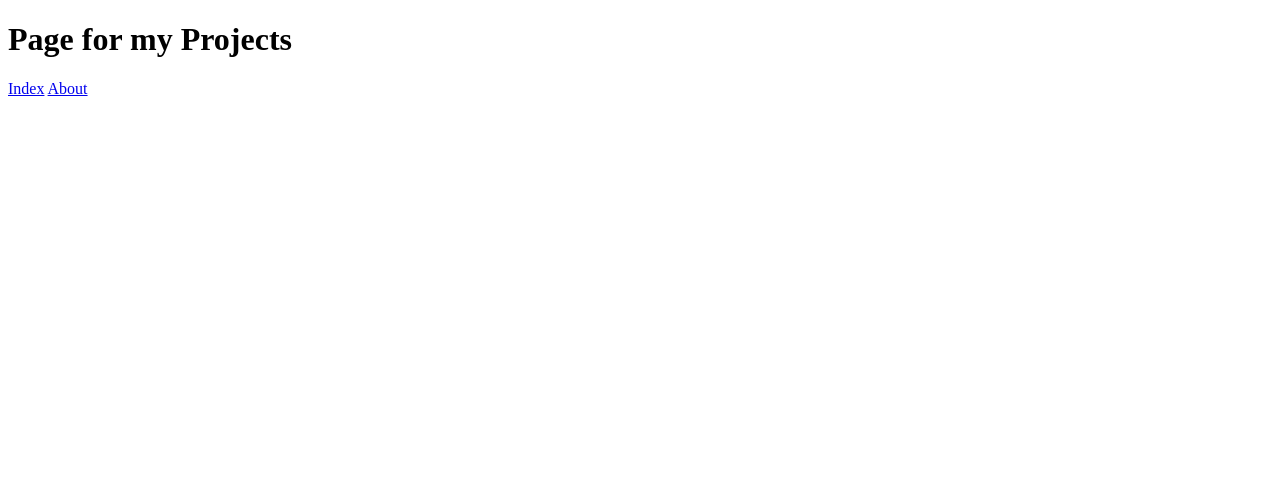
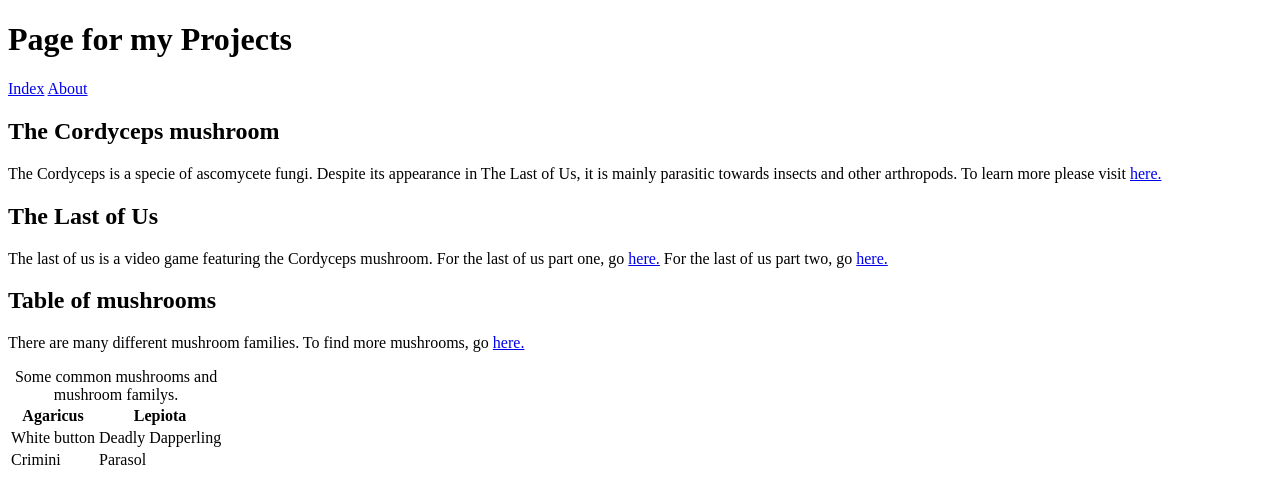
Before and after one commit to ddawg9/cosc219-site, a plain HTML site: page projects.html in a window 1280 px wide. Drawn offline with Linux system fonts and the light colour scheme.

Commit message:
Finished up with the projects page.

```diff
--- a/projects.html
+++ b/projects.html
@@ -15,7 +15,50 @@
     </header>
 
     <main>
+        <article>
+            <h2>The Cordyceps mushroom</h2>
+            <p>The Cordyceps is a specie of ascomycete fungi.
+                Despite its appearance in The Last of Us, it is mainly parasitic
+            towards insects and other arthropods. To learn more please visit
+            <a href="https://en.wikipedia.org/wiki/Cordyceps" target="_blank" rel="noopener">here.</a>
+        </p>
+        </article>
 
+        <article>
+            <h2>The Last of Us</h2>
+            <p>
+                The last of us is a video game featuring the Cordyceps mushroom. For the last of us part one, go
+                <a href="https://en.wikipedia.org/wiki/The_Last_of_Us_Part_I" target="_blank" rel="noopener">here.</a>
+                For the last of us part two, go <a href="https://en.wikipedia.org/wiki/The_Last_of_Us_Part_II" target="_blank" rel="noopener">here.</a>
+            </p>
+        </article>
+
+        <article>
+            <h2>Table of mushrooms</h2>
+            <p>
+                There are many different mushroom families. To find more mushrooms, go
+                <a href="https://en.wikipedia.org/wiki/Mushroom" target="_blank" rel="noopener">here.</a>
+            </p>
+            <table>
+                <caption>Some common mushrooms and mushroom familys.</caption>
+                <thead>
+                    <tr>
+                        <th scope="col">Agaricus</th>
+                        <th scope="col">Lepiota</th>
+                    </tr>
+                </thead>
+                <tbody>
+                    <tr>
+                        <td scope="row">White button</td>
+                        <td>Deadly Dapperling</td>
+                    </tr>
+                    <tr>
+                        <td scope="row">Crimini</td>
+                        <td>Parasol</td>
+                    </tr>
+                </tbody>
+            </table>
+        </article>
     </main>
 
     <footer></footer>
```
Also changed, not shown: about.html (+1 -1 lines).
